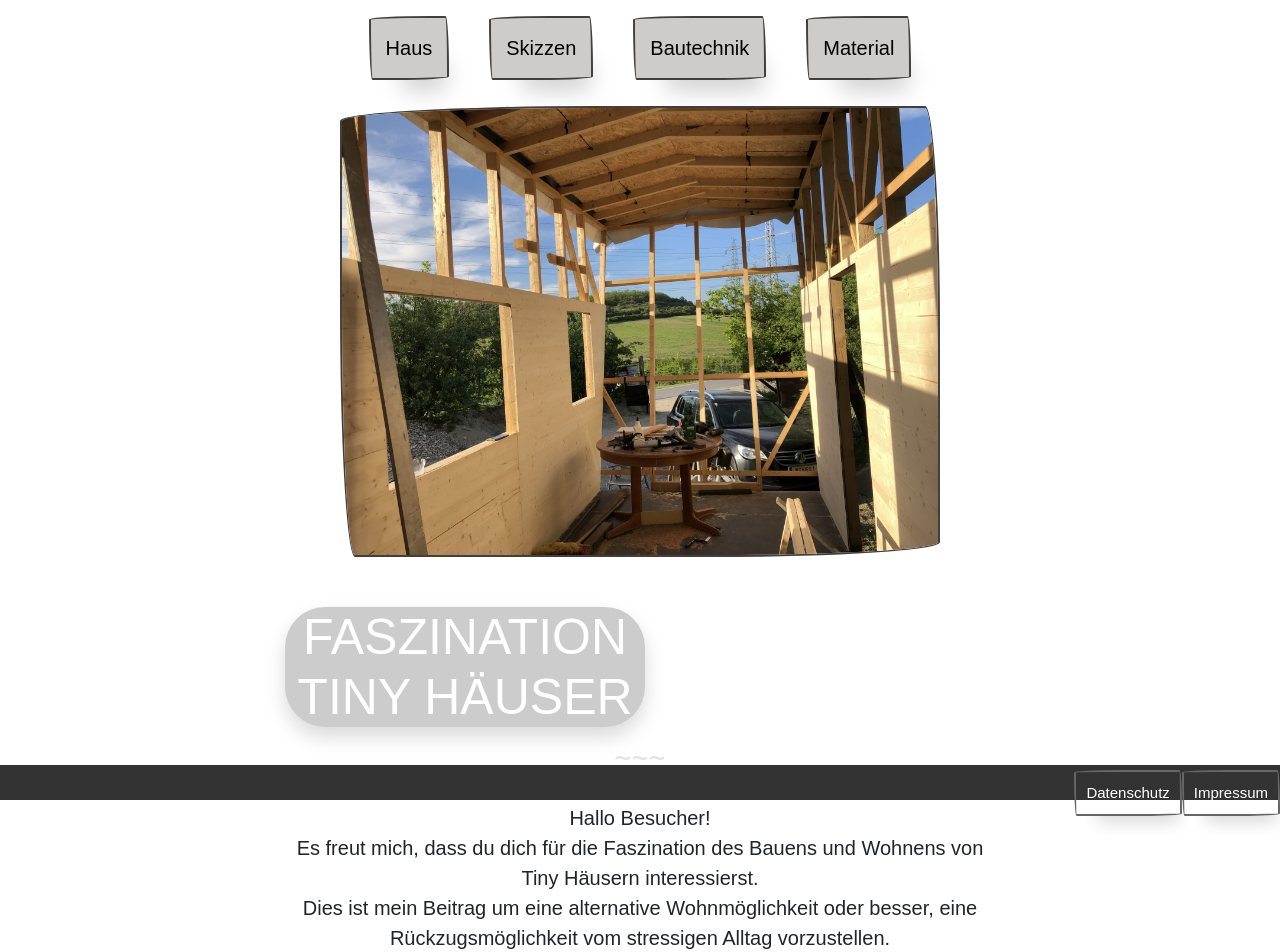
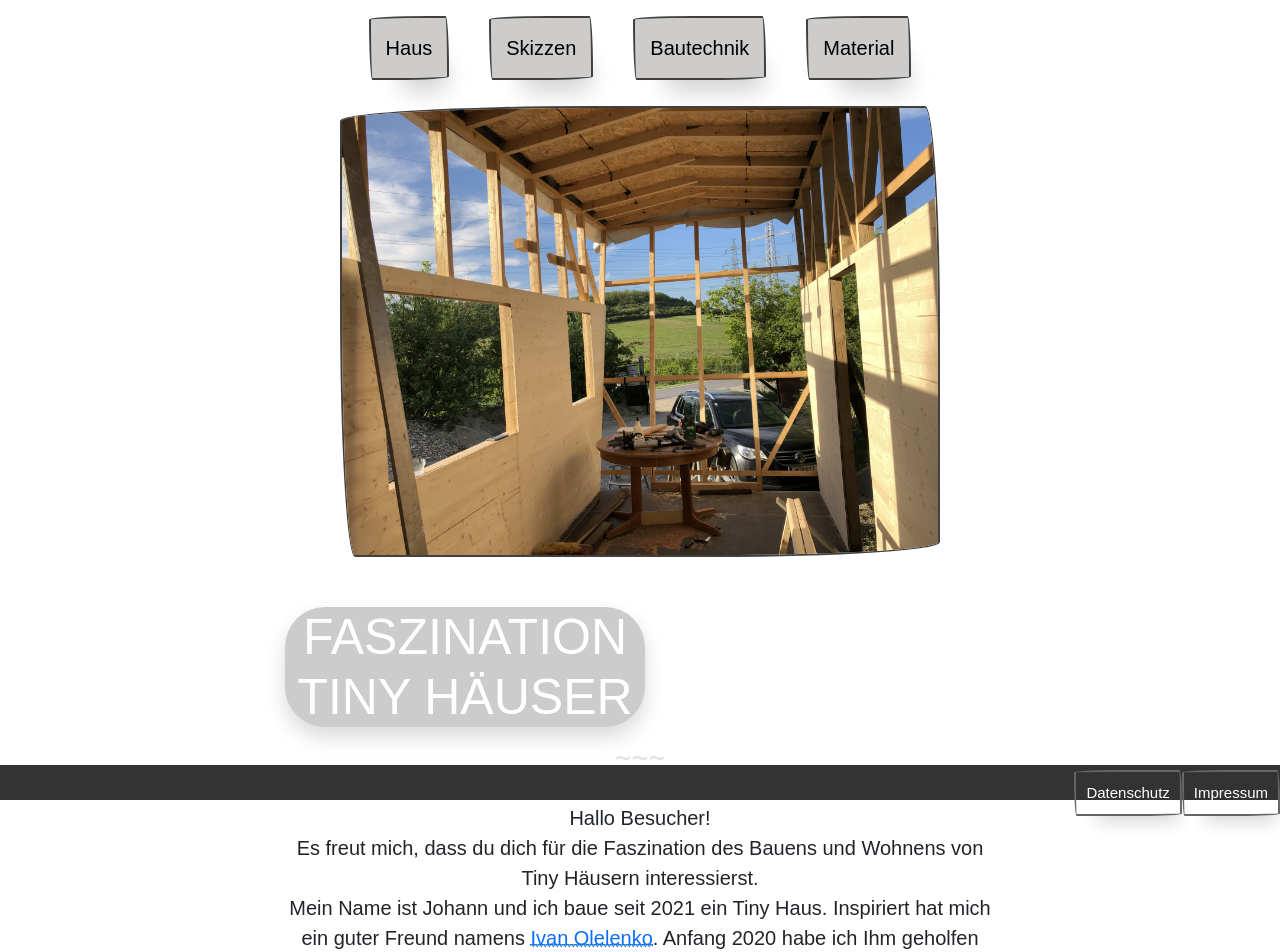
Before and after one commit to johannkirr/TinyHouseNew, a Next.js app: page / in a window 1280 px wide. Shown: the top 952 px of the page. Built offline with nearby package versions, Linux system fonts and the light colour scheme; a web font is replaced by a local one.

Commit message:
Ivan Olelenko als Link ergänzt auf index.js und im datenschutz

```diff
--- a/pages/index.js
+++ b/pages/index.js
@@ -1,4 +1,5 @@
 import Image from "next/image";
+import Link from 'next/link';
 import coverPicture1 from "../public/bilder/coverBilder/hausCover1.jpg";
 import coverPicture2 from "../public/bilder/coverBilder/hausCover2.jpg";
 import coverPicture3 from "../public/bilder/coverBilder/hausCover3.jpg";
@@ -6,6 +7,10 @@ import coverPicture4 from "../public/bilder/coverBilder/hausCover4.jpg";
 
 
 export default function Home() {
+
+  if(coverPicture1, coverPicture2, coverPicture3, coverPicture4) {
+
+
   return (
 
     <div className="homeCover">
@@ -31,8 +36,10 @@ export default function Home() {
         <p style={{marginTop: "20px", textAlign: "center"}}>
           Hallo Besucher! <br/>
           Es freut mich, dass du dich für die Faszination des Bauens und Wohnens
-          von Tiny Häusern interessierst. <br/> Dies ist mein Beitrag um eine alternative Wohnmöglichkeit oder besser,
-          eine Rückzugsmöglichkeit vom stressigen Alltag vorzustellen.
+          von Tiny Häusern interessierst. <br/> Mein Name ist Johann und ich baue seit 2021 ein Tiny Haus.
+          Inspiriert hat mich ein guter Freund namens <Link href="https://lightaspect.net/natuerliche-waermedaemmung-lehm/" style={{textDecoration:"none"}}>Ivan Olelenko</Link>. Anfang 2020 habe ich Ihm geholfen sein
+          Tiny Haus Projekt zu starten, nun baue ich mein eigenes. Dies ist mein Beitrag um eine alternative
+          Wohnmöglichkeit oder besser, eine Rückzugsmöglichkeit vom stressigen Alltag vorzustellen.
         </p>
 
         <div>
@@ -108,4 +115,13 @@ export default function Home() {
     </div>
 
   );
+  } else {
+
+    return (
+
+      console.log("loading")
+
+    )
+
+  }
 }
--- a/pages/skizze.js
+++ b/pages/skizze.js
@@ -13,9 +13,11 @@ export default function skizze() {
           <Image  src={HausSkizze} layout="cover" alt="Card example image"/>
         </div>
 
+
         <div className="skizzeBild">
           <Image src={HausSkizze1}  layout="cover" alt="Card example image"/>
         </div>
+        <h4>Skizzen von Ivan Olelenko</h4>
 
       </div>
 
```
